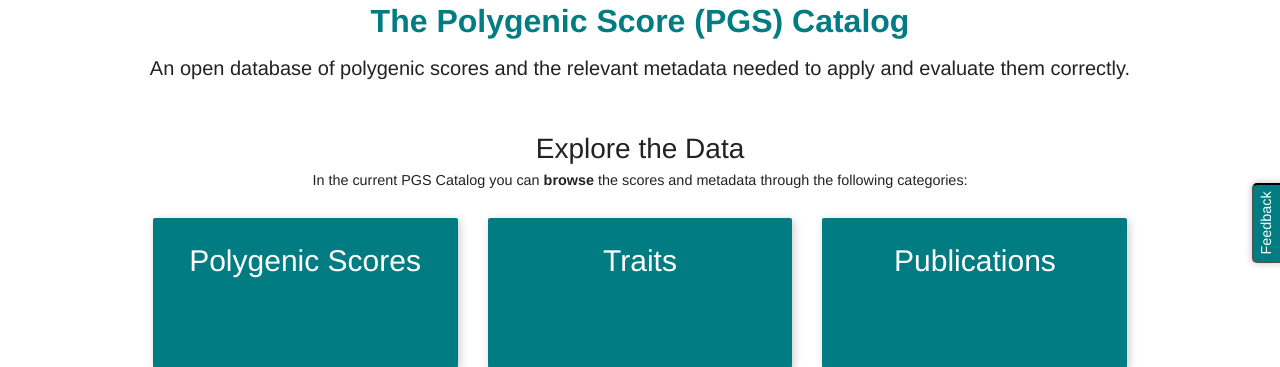
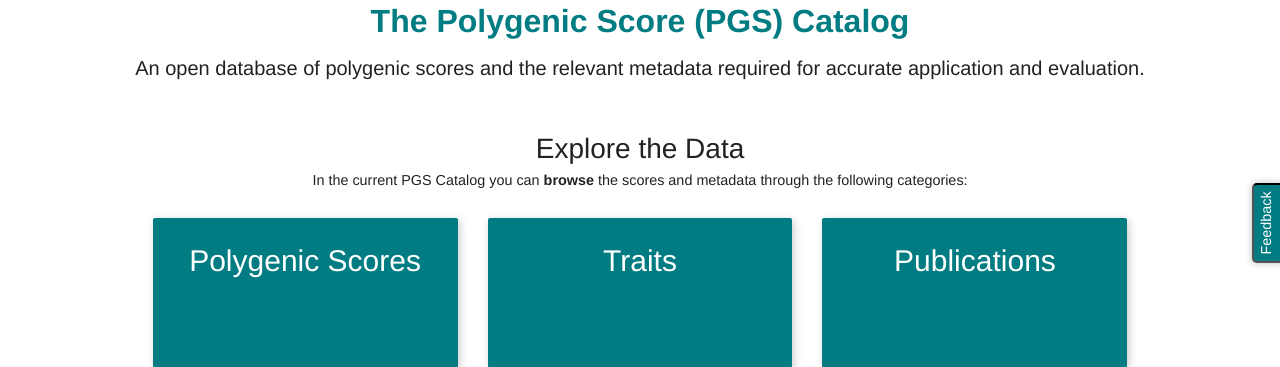
Before and after one commit to PGScatalog/PGS_Catalog, a Django app: template catalog/templates/catalog/index.html in a window 1280 px wide. Shown: the part 95-462 px from the top of the page. Run offline with Django 3.2, Linux system fonts and the light colour scheme; the template is opened without the code that fills it, so the values that code supplies are empty; style sheets or scripts are compiled from the project's sources; some libraries are stand-ins or nearby versions.

Commit message:
Text change to homepage

```diff
--- a/catalog/templates/catalog/index.html
+++ b/catalog/templates/catalog/index.html
@@ -11,7 +11,7 @@
       </div>
         <div class="mb-5" style="text-align:center">
           <h2><b>The Polygenic Score (PGS) Catalog</b></h2>
-          <h5 class="mt-0">An open database of polygenic scores and the relevant metadata needed to apply and evaluate them correctly.</h5>
+          <h5 class="mt-0">An open database of polygenic scores and the relevant metadata required for accurate application and evaluation.</h5>
         </div>
 
 
```
